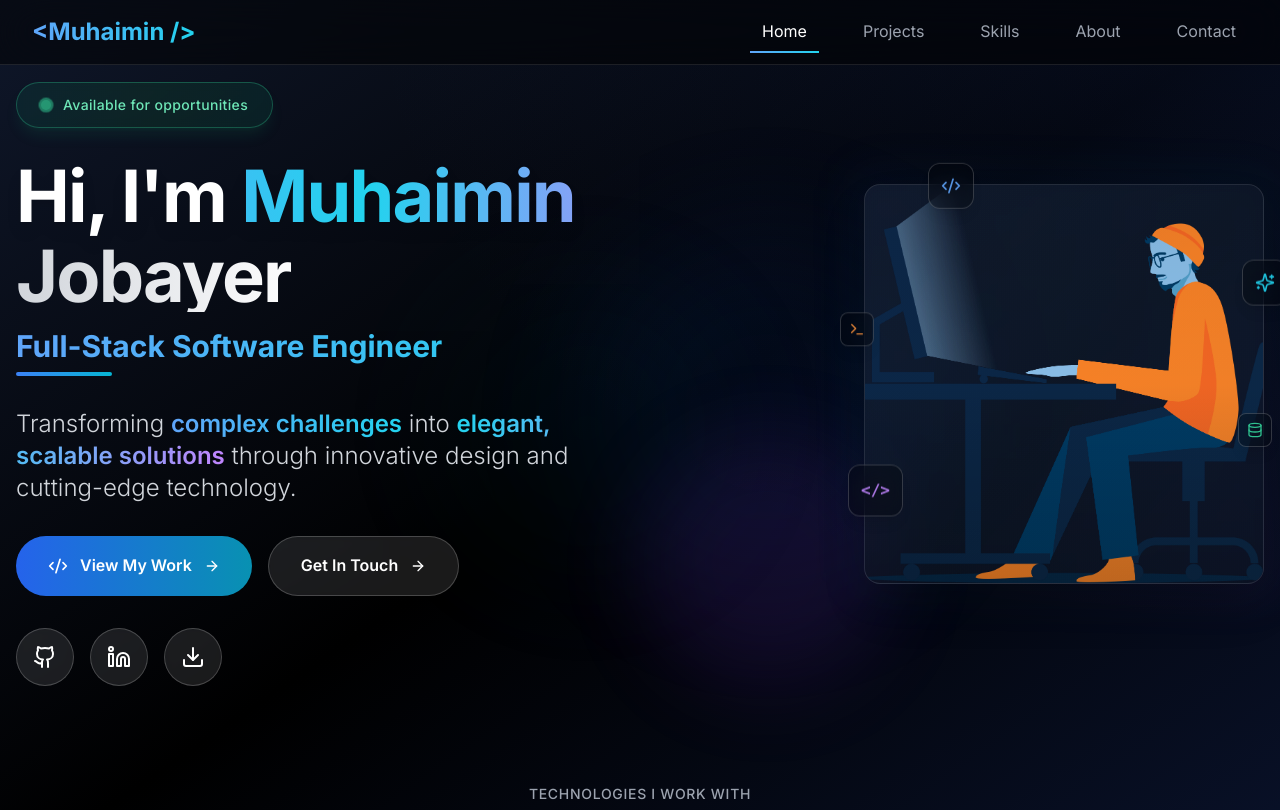
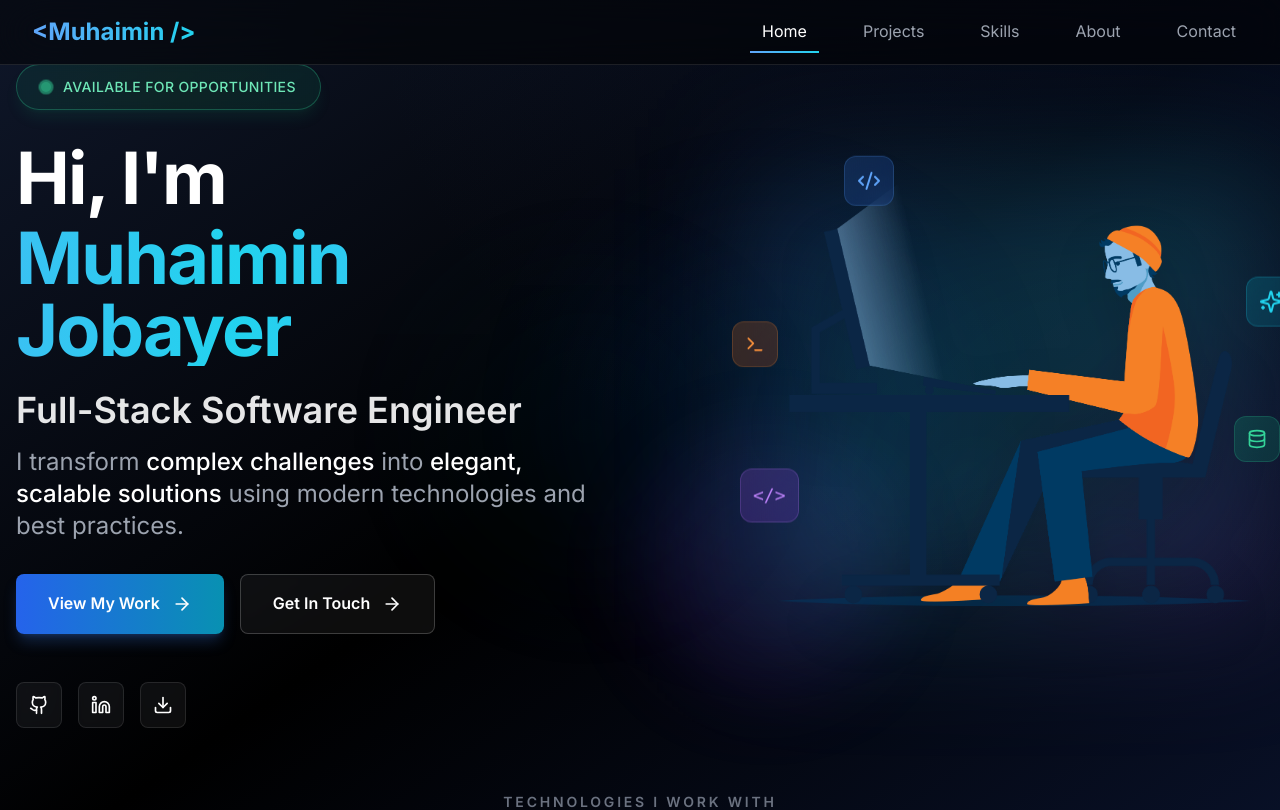
Before and after one commit to mmj05/muhaimin-portfolio, a React (Vite) app: page / in a window 1280 px wide. Shown: the top 810 px of the page. Built offline with nearby package versions, Linux system fonts and the light colour scheme.

Commit message:
Refactor HeroSection component to improve layout, enhance text visibility, and update button styles for better user interaction. Adjusted technology display for a more modern presentation.

```diff
--- a/src/components/Hero/HeroSection.jsx
+++ b/src/components/Hero/HeroSection.jsx
@@ -14,7 +14,7 @@ const HeroSection = ({ heroRef }) => {
       <div className="absolute top-1/2 left-1/2 w-64 h-64 bg-purple-600/10 rounded-full filter blur-2xl animate-float"></div>
 
       <div className="max-w-7xl mx-auto z-10 relative">
-        <div className="grid lg:grid-cols-2 gap-20 items-center min-h-[80vh]">
+        <div className="grid lg:grid-cols-2 gap-12 lg:gap-20 items-center min-h-[80vh]">
 
           <div className="text-center lg:text-left order-2 lg:order-1 space-y-8">
             <div className="inline-flex items-center gap-3 px-6 py-3 bg-gradient-to-r from-emerald-500/10 via-green-500/10 to-emerald-500/10 backdrop-blur-sm rounded-full border border-emerald-400/30 shadow-lg shadow-emerald-500/10">
@@ -22,151 +22,130 @@ const HeroSection = ({ heroRef }) => {
                 <div className="w-2.5 h-2.5 bg-emerald-400 rounded-full animate-pulse"></div>
                 <div className="absolute inset-0 w-2.5 h-2.5 bg-emerald-400 rounded-full animate-ping"></div>
               </div>
-              <span className="text-sm text-emerald-300 font-medium tracking-wide">Available for opportunities</span>
+              <span className="text-sm text-emerald-300 font-medium tracking-wide">AVAILABLE FOR OPPORTUNITIES</span>
             </div>
 
-            <div className="space-y-8">
-              <div className="space-y-4">
-                <h1 className="text-3xl sm:text-4xl md:text-5xl lg:text-7xl font-extrabold leading-[0.9] tracking-tight">
-                  <span className="block text-white mb-2 drop-shadow-lg">
-                    Hi, I'm{' '}
-                    <span className="bg-gradient-to-r from-blue-400 via-cyan-400 to-purple-400 bg-clip-text text-transparent animate-gradient">
-                      Muhaimin
+            <div className="space-y-6">
+              <h1 className="text-4xl sm:text-5xl md:text-6xl lg:text-7xl font-bold leading-[1.1] tracking-tight">
+                <span className="block text-white mb-2">
+                  Hi, I'm
                 </span>
-                  </span>
-                  <span className="block bg-gradient-to-r from-gray-300 via-white to-gray-300 bg-clip-text text-transparent font-bold">
-                    Jobayer
+                <span className="block bg-gradient-to-r from-blue-400 via-cyan-400 to-blue-400 bg-clip-text text-transparent animate-gradient bg-[length:200%_auto]">
+                  Muhaimin Jobayer
                 </span>
               </h1>
 
-                <div className="space-y-2">
-                  <h2 className="text-xl sm:text-2xl lg:text-3xl font-bold bg-gradient-to-r from-blue-400 to-cyan-400 bg-clip-text text-transparent">
+              <div className="space-y-4">
+                <p className="text-2xl sm:text-3xl lg:text-4xl font-semibold text-white/90">
                   Full-Stack Software Engineer
-                  </h2>
-                  <div className="w-24 h-1 bg-gradient-to-r from-blue-500 to-cyan-500 rounded-full mx-auto lg:mx-0"></div>
+                </p>
+                <p className="text-lg sm:text-xl lg:text-2xl text-gray-400 leading-relaxed max-w-2xl">
+                  I transform{' '}
+                  <span className="text-white font-medium">complex challenges</span>{' '}
+                  into{' '}
+                  <span className="text-white font-medium">elegant, scalable solutions</span>{' '}
+                  using modern technologies and best practices.
+                </p>
               </div>
-              </div>
-
-              <p className="text-lg sm:text-xl lg:text-2xl text-gray-300 leading-relaxed max-w-2xl font-light">
-                Transforming{' '}
-                <span className="bg-gradient-to-r from-blue-400 to-cyan-400 bg-clip-text text-transparent font-semibold">
-                  complex challenges
-                </span>{' '}
-                into{' '}
-                <span className="bg-gradient-to-r from-cyan-400 to-purple-400 bg-clip-text text-transparent font-semibold">
-                  elegant, scalable solutions
-                </span>{' '}
-                through innovative design and cutting-edge technology.
-              </p>
             </div>
 
             <div className="flex flex-wrap gap-4 justify-center lg:justify-start">
               <a
                 href="#projects"
-                className="group flex items-center gap-3 px-8 py-4 bg-gradient-to-r from-blue-600 to-cyan-600 rounded-full hover:shadow-xl hover:shadow-blue-500/25 transition-all duration-300 hover:scale-105 relative overflow-hidden font-semibold"
+                className="group inline-flex items-center gap-3 px-8 py-4 bg-gradient-to-r from-blue-600 to-cyan-600 rounded-lg font-semibold text-white shadow-lg shadow-blue-500/25 hover:shadow-xl hover:shadow-blue-500/30 transition-all duration-300 hover:scale-105"
               >
-                <div className="absolute inset-0 bg-gradient-to-r from-blue-500 to-cyan-500 opacity-0 group-hover:opacity-100 transition-opacity duration-300"></div>
-                <Code2 className="w-5 h-5 relative z-10" />
-                <span className="relative z-10">View My Work</span>
-                <ArrowRight className="w-4 h-4 group-hover:translate-x-1 transition-transform relative z-10" />
+                <span>View My Work</span>
+                <ArrowRight className="w-5 h-5 group-hover:translate-x-1 transition-transform" />
               </a>
               <a
                 href="#contact"
-                className="group flex items-center gap-3 px-8 py-4 bg-white/10 backdrop-blur-sm rounded-full border border-white/20 hover:bg-white/20 hover:border-white/40 transition-all duration-300 hover:scale-105 font-semibold"
+                className="group inline-flex items-center gap-3 px-8 py-4 bg-white/5 backdrop-blur-sm rounded-lg border border-white/20 font-semibold hover:bg-white/10 hover:border-white/30 transition-all duration-300"
               >
                 <span>Get In Touch</span>
-                <ArrowRight className="w-4 h-4 group-hover:translate-x-1 transition-transform" />
+                <ArrowRight className="w-5 h-5 group-hover:translate-x-1 transition-transform" />
               </a>
             </div>
 
-            <div className="flex gap-4 justify-center lg:justify-start">
+            <div className="flex gap-4 justify-center lg:justify-start pt-4">
               <a
                 href="https://github.com/mmj05"
                 target="_blank"
                 rel="noopener noreferrer"
-                className="p-4 bg-white/10 backdrop-blur-sm rounded-full border border-white/20 hover:bg-white/20 hover:border-white/40 hover:shadow-lg transition-all duration-300 hover:scale-110 group"
+                className="group p-3 bg-white/5 backdrop-blur-sm rounded-lg border border-white/10 hover:bg-white/10 hover:border-white/20 transition-all duration-300"
               >
-                <Github className="w-6 h-6 group-hover:rotate-12 transition-transform" />
+                <Github className="w-5 h-5 group-hover:scale-110 transition-transform" />
               </a>
               <a
                 href="https://www.linkedin.com/in/muhaimin-jobayer"
                 target="_blank"
                 rel="noopener noreferrer"
-                className="p-4 bg-white/10 backdrop-blur-sm rounded-full border border-white/20 hover:bg-white/20 hover:border-white/40 hover:shadow-lg transition-all duration-300 hover:scale-110 group"
+                className="group p-3 bg-white/5 backdrop-blur-sm rounded-lg border border-white/10 hover:bg-white/10 hover:border-white/20 transition-all duration-300"
               >
-                <Linkedin className="w-6 h-6 group-hover:scale-110 transition-transform" />
+                <Linkedin className="w-5 h-5 group-hover:scale-110 transition-transform" />
               </a>
               <a
                 href={resumePDF}
                 download="Muhaimin_Jobayer_Resume.pdf"
-                className="p-4 bg-white/10 backdrop-blur-sm rounded-full border border-white/20 hover:bg-white/20 hover:border-white/40 hover:shadow-lg transition-all duration-300 hover:scale-110 group"
+                className="group p-3 bg-white/5 backdrop-blur-sm rounded-lg border border-white/10 hover:bg-white/10 hover:border-white/20 transition-all duration-300"
               >
-                <Download className="w-6 h-6 group-hover:translate-y-1 transition-transform" />
+                <Download className="w-5 h-5 group-hover:scale-110 transition-transform" />
               </a>
             </div>
           </div>
 
           <div className="flex justify-center lg:justify-end order-1 lg:order-2">
-            <div className="relative group">
-              <div className="absolute -inset-4 bg-gradient-to-br from-blue-500/10 via-cyan-400/5 to-purple-500/10 rounded-2xl blur-xl opacity-60"></div>
+            <div className="relative">
+              <div className="absolute -inset-4 bg-gradient-to-br from-blue-500/20 via-cyan-400/20 to-purple-500/20 blur-3xl"></div>
 
-              <div className="relative w-80 h-80 lg:w-[400px] lg:h-[400px]">
-                <div className="relative w-full h-full bg-gradient-to-br from-slate-800/50 to-slate-900/50 rounded-2xl border border-white/10 backdrop-blur-sm overflow-hidden group-hover:scale-[1.02] transition-transform duration-700 shadow-2xl">
+              <div className="relative w-full max-w-[500px] group">
                 <img
                   src={workFromHomePng}
-                    alt="Muhaimin Jobayer - Full Stack Developer"
-                    className="w-full h-full object-cover transition-all duration-700 group-hover:brightness-110"
+                  alt="Muhaimin working on laptop"
+                  className="w-full h-auto object-contain filter drop-shadow-2xl transition-all duration-700 group-hover:scale-[1.02] group-hover:brightness-110"
                 />
 
-                  <div className="absolute inset-0 bg-gradient-to-t from-black/20 via-transparent to-black/5"></div>
-                  <div className="absolute inset-0 bg-gradient-to-br from-blue-900/5 via-transparent to-cyan-900/5"></div>
+                <div className="absolute -top-6 left-20 p-3 bg-gradient-to-br from-blue-500/20 to-blue-600/20 backdrop-blur-md rounded-xl border border-blue-400/20 animate-float">
+                  <Code2 className="w-6 h-6 text-blue-400" />
                 </div>
-
-                <div className="absolute -top-4 left-16 p-3 bg-black/30 backdrop-blur-md rounded-xl border border-white/20 animate-float opacity-90 shadow-lg">
-                  <Code2 className="w-5 h-5 text-blue-400" />
+                <div className="absolute top-24 -right-8 p-3 bg-gradient-to-br from-cyan-500/20 to-cyan-600/20 backdrop-blur-md rounded-xl border border-cyan-400/20 animate-float animation-delay-500">
+                  <Sparkles className="w-6 h-6 text-cyan-400" />
                 </div>
-                <div className="absolute top-20 -right-6 p-3 bg-black/30 backdrop-blur-md rounded-xl border border-white/20 animate-float animation-delay-500 opacity-90 shadow-lg">
-                  <Sparkles className="w-5 h-5 text-cyan-400" />
+                <div className="absolute bottom-20 -left-6 p-3 bg-gradient-to-br from-purple-500/20 to-purple-600/20 backdrop-blur-md rounded-xl border border-purple-400/20 animate-float animation-delay-1000">
+                  <span className="text-lg font-mono text-purple-400">{`</>`}</span>
                 </div>
-                <div className="absolute bottom-16 -left-4 p-3 bg-black/30 backdrop-blur-md rounded-xl border border-white/20 animate-float animation-delay-1000 opacity-90 shadow-lg">
-                  <span className="text-base font-mono text-purple-400 font-bold">{`</>`}</span>
+                <div className="absolute bottom-1/3 -right-4 p-3 bg-gradient-to-br from-emerald-500/20 to-emerald-600/20 backdrop-blur-md rounded-xl border border-emerald-400/20 animate-float animation-delay-700">
+                  <Database className="w-5 h-5 text-emerald-400" />
                 </div>
-                <div className="absolute bottom-1/3 -right-2 p-2 bg-black/30 backdrop-blur-md rounded-lg border border-white/20 animate-float animation-delay-700 opacity-90 shadow-lg">
-                  <Database className="w-4 h-4 text-emerald-400" />
-                </div>
-                <div className="absolute top-1/3 -left-6 p-2 bg-black/30 backdrop-blur-md rounded-lg border border-white/20 animate-float animation-delay-300 opacity-90 shadow-lg">
-                  <Terminal className="w-4 h-4 text-orange-400" />
+                <div className="absolute top-1/3 -left-8 p-3 bg-gradient-to-br from-orange-500/20 to-orange-600/20 backdrop-blur-md rounded-xl border border-orange-400/20 animate-float animation-delay-300">
+                  <Terminal className="w-5 h-5 text-orange-400" />
                 </div>
               </div>
             </div>
           </div>
         </div>
 
-        <div className="mt-20 text-center">
-          <p className="text-sm text-gray-400 mb-8 font-medium tracking-wider uppercase">Technologies I Work With</p>
+        <div className="mt-16 text-center">
+          <p className="text-sm text-gray-500 mb-6 font-semibold tracking-[0.2em] uppercase">Technologies I Work With</p>
           <div className="flex flex-wrap justify-center gap-4">
             {[
-              { name: 'React', color: 'from-blue-400 to-blue-600' },
-              { name: 'TypeScript', color: 'from-blue-400 to-cyan-500' },
-              { name: 'Spring Boot', color: 'from-green-400 to-green-600' },
-              { name: 'Java', color: 'from-orange-400 to-red-500' },
-              { name: 'PostgreSQL', color: 'from-blue-500 to-indigo-600' }
+              { name: 'React', gradient: 'from-blue-400 to-blue-600', shadow: 'shadow-blue-500/20' },
+              { name: 'TypeScript', gradient: 'from-blue-400 to-cyan-500', shadow: 'shadow-cyan-500/20' },
+              { name: 'Spring Boot', gradient: 'from-green-400 to-green-600', shadow: 'shadow-green-500/20' },
+              { name: 'Java', gradient: 'from-orange-400 to-red-500', shadow: 'shadow-orange-500/20' },
+              { name: 'PostgreSQL', gradient: 'from-blue-500 to-indigo-600', shadow: 'shadow-indigo-500/20' }
             ].map((tech, index) => (
               <div
                 key={tech.name}
-                className="group relative px-6 py-3 backdrop-blur-sm rounded-full border border-white/20 text-sm hover:border-white/40 transition-all duration-300 hover:scale-110 cursor-default shadow-lg overflow-hidden"
+                className={`group px-6 py-3 bg-white/5 backdrop-blur-sm rounded-lg border border-white/10 hover:border-white/20 transition-all duration-300 hover:scale-105 cursor-default ${tech.shadow} shadow-lg`}
                 style={{
                   opacity: 0,
                   animation: `fadeInUp 0.8s ease-out forwards`,
-                  animationDelay: `${1.2 + index * 0.15}s`,
-                  background: tech.color.includes('blue-400 to-blue-600') ? 'linear-gradient(to right, #60a5fa, #2563eb)' :
-                             tech.color.includes('blue-400 to-cyan-500') ? 'linear-gradient(to right, #60a5fa, #06b6d4)' :
-                             tech.color.includes('green-400 to-green-600') ? 'linear-gradient(to right, #4ade80, #16a34a)' :
-                             tech.color.includes('orange-400 to-red-500') ? 'linear-gradient(to right, #fb923c, #ef4444)' :
-                             tech.color.includes('blue-500 to-indigo-600') ? 'linear-gradient(to right, #3b82f6, #4338ca)' : ''
+                  animationDelay: `${1.2 + index * 0.15}s`
                 }}
               >
-                <span className="relative z-10 font-semibold text-white">{tech.name}</span>
+                <span className={`font-medium bg-gradient-to-r ${tech.gradient} bg-clip-text text-transparent`}>
+                  {tech.name}
+                </span>
               </div>
             ))}
           </div>
```
Lines whose indentation alone changed are shown as unchanged.
